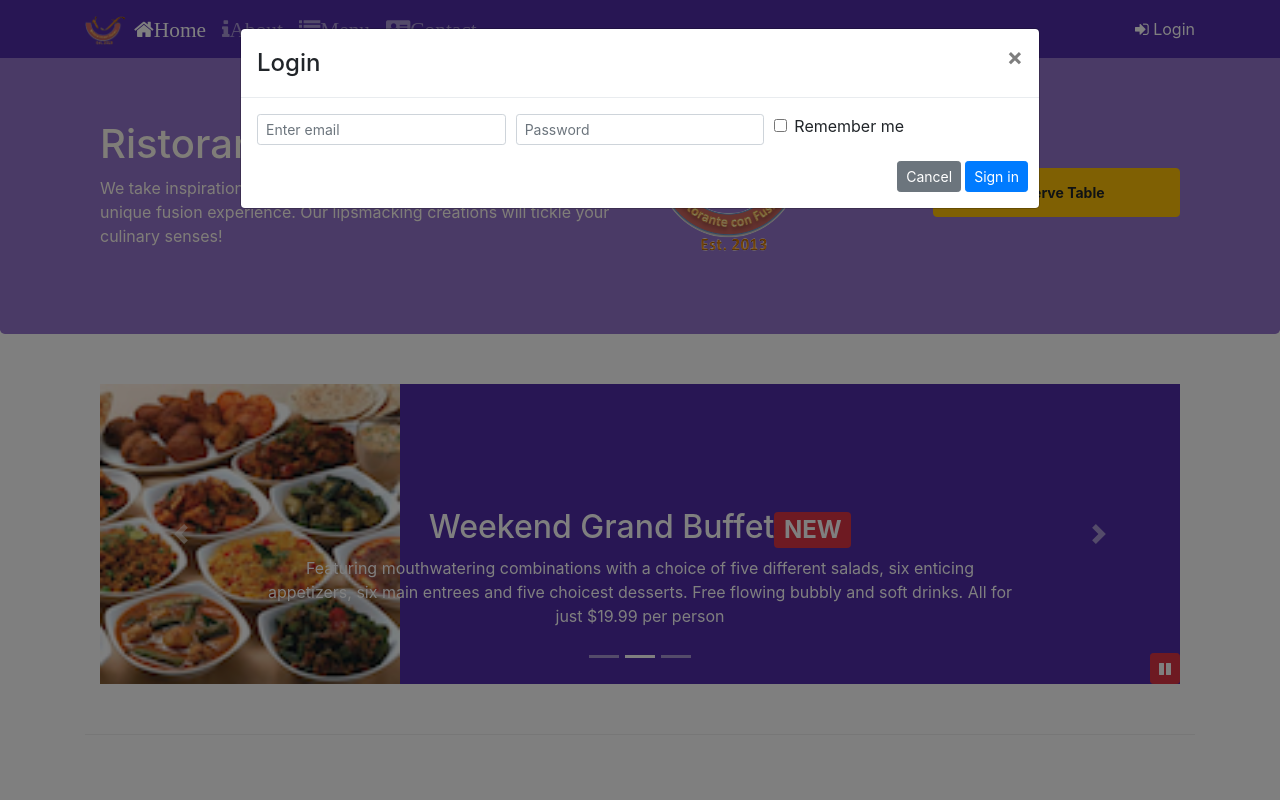
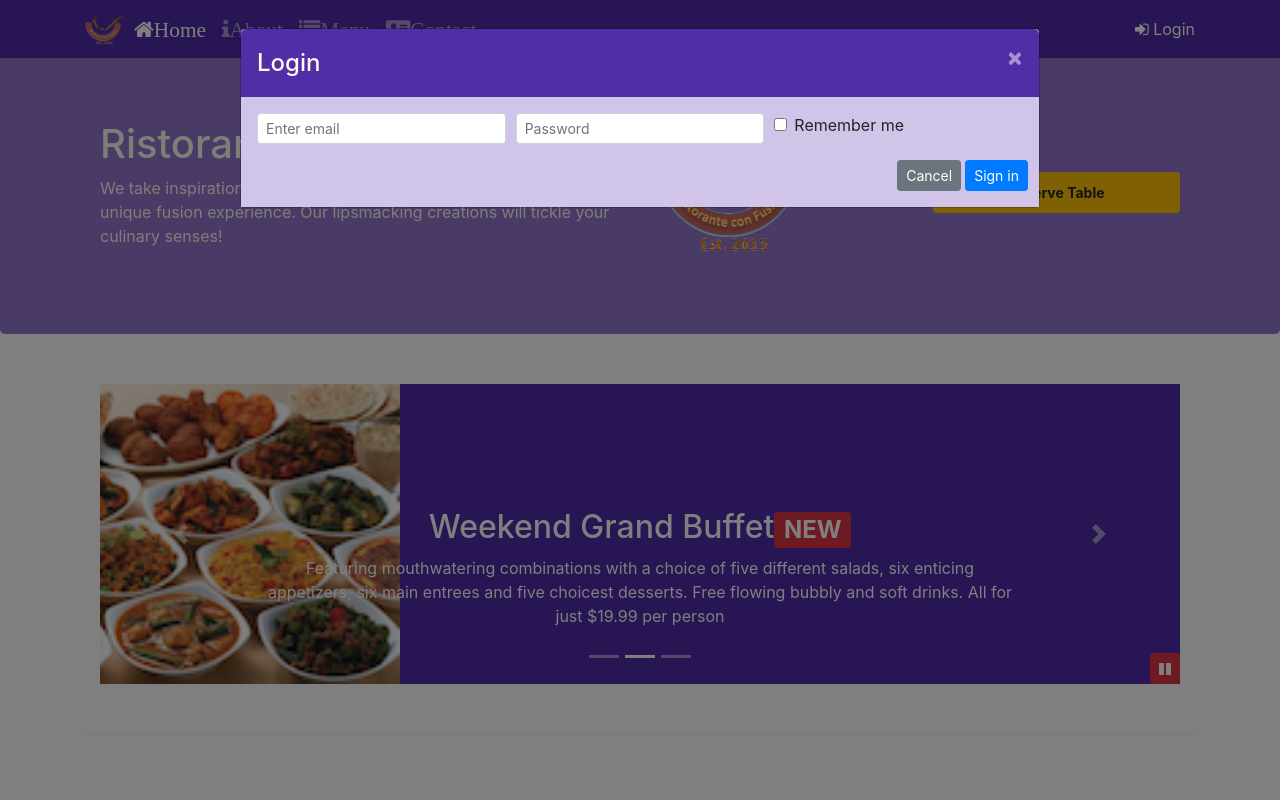
Before and after one commit to KSJHANAVI/Bootstrap4, a website: page index.html in a window 1280 px wide. Both pictures are taken after a click on the button "Login". Shown: the top 800 px of the page. Drawn offline with nearby package versions, Linux system fonts and the light colour scheme.

Commit message:
assignment 4

```diff
--- a/css/styles.scss
+++ b/css/styles.scss
@@ -73,3 +73,24 @@ body{
     bottom: 0px;
     z-index: 1;
 }
+
+.modal-content {
+	.modal-header {
+		background:$background-dark;
+		color:floralwhite;
+		border-bottom: none;
+
+		.close {
+			color:floralwhite;
+		}
+	}
+
+	.modal-body {
+		background:$background-pale;
+	}
+
+	.modal-footer {
+		background:$background-light;
+		border-top: none;
+	}
+}
--- a/index.html
+++ b/index.html
@@ -31,7 +31,8 @@
                 <li class="nav-item"><a class="nav-link" href="contactus.html"><span class="fa fa-address-card fa-lg">Contact</span></a></li>
             </ul>
             <span class="navbar-text">
-                    <a data-toggle="modal" data-target="#loginModal">
+                    <!--<a data-toggle="modal" data-target="#loginModal">-->
+                        <a id="buttonLogin" type="button" role="button">
                     <span class="fa fa-sign-in"></span> Login</a>
                 </span>
             </div>
@@ -169,8 +170,10 @@
                     <img src="img/logo.png" class="img-fluid">
                 </div>
                 <div class="col-12 col-sm-3 align-self-center">
-                    <a role="button" class="btn btn-block nav-link btn-warning"
-                        data-toggle="modal" data-target="#Reserve"><button class="btn btn-sm btn-block btn-warning"><b>Reserve Table</b></button></a>
+                    <!--<a role="button" class="btn btn-block nav-link btn-warning"
+                        data-toggle="modal" data-target="#Reserve">-->
+                    <a id="buttonReservation" type="button" class="btn btn-warning btn-sm btn-block" role="button">
+                        <button class="btn btn-sm btn-block btn-warning"><b>Reserve Table</b></button></a>
                 </div>
             </div>
         </div>
@@ -373,6 +376,13 @@
                     $("#carouselButton").children("span").addClass('fa-pause');
                 }
             });
+     $("#buttonLogin").click(function(){
+        $('#loginModal').modal('show');
+    });
+
+    $("#buttonReservation").click(function(){
+        $('#Reserve').modal('show');
+    });
         </script>
 </body>
 
```
Also changed, not shown: css/styles.css.
